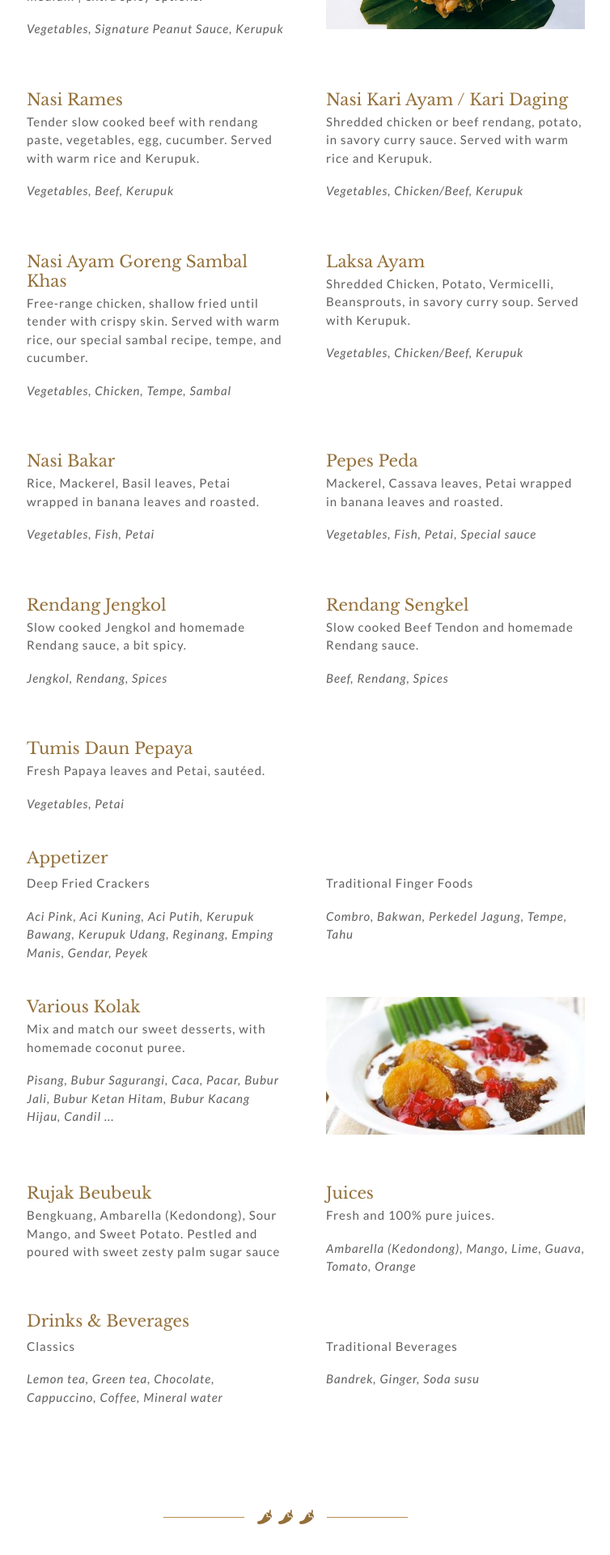
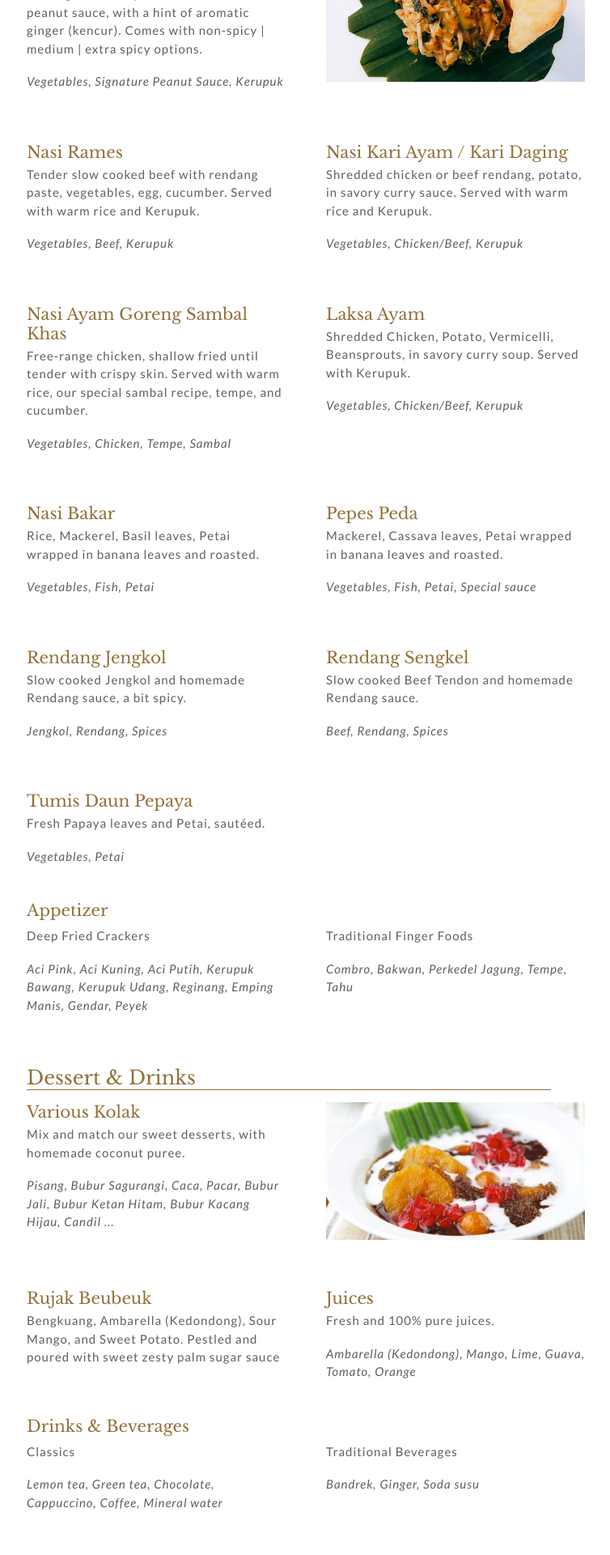
Before and after one commit to isselin28/lotekwebsite, a React (Create React App) app: page / in a window 1280 px wide. Shown: the part 3051-4971 px from the top of the page at 81% size, without its empty margins (287-1041 px from the left). Built offline with nearby package versions, Linux system fonts and the light colour scheme.

Commit message:
add menu type header

```diff
--- a/src/sections/MenuSection.js
+++ b/src/sections/MenuSection.js
@@ -1,5 +1,5 @@
 import React from "react";
-import styled from "styled-components";
+import styled, { css } from "styled-components";
 import { Container } from "../components/Container";
 import { Typography } from "../components/Typography";
 import { Icon } from "../components/Icon";
@@ -21,7 +21,7 @@ const MenuContainer = styled(Container)`
   width: 50%;
 `;
 
-const Column = styled.div`
+const Grid = styled.div`
   display: grid;
   grid-template-columns: 50% 50%;
   padding-bottom: 40px;
@@ -29,12 +29,22 @@ const Column = styled.div`
   row-gap: 60px;
 `;
 
-const ItemName = styled(Typography).attrs({
+const Item = styled(Typography).attrs({
   variant: "title",
 })`
-  font-size: 20px;
+  font-size: ${({ header }) => (header ? "24px" : "20px")};
   font-style: normal;
   align-self: flex-start;
+
+  ${({ header }) =>
+    header &&
+    css`
+      margin-top: 20px;
+      margin-bottom: 15px;
+      border-bottom: 1px solid ${({ theme }) => theme.primary.dark};
+      width: 100%;
+      padding-right: 8px;
+    `}
 `;
 
 const ItemIngredient = styled(Typography).attrs({
@@ -58,7 +68,7 @@ function Divider() {
 
 export function MenuSection() {
   const { menuItems } = menuData.default;
-  const { specialities, drinks } = menuItems;
+  const { specialties, drinks } = menuItems;
   return (
     <Container align="flex-start" justify="center">
       <MenuContainer direction="column" align="center" justify="center">
@@ -66,51 +76,55 @@ export function MenuSection() {
 
         <Typography variant="title">Our Menu</Typography>
 
-        <Column>
+        <Item header>Specialties</Item>
+
+        <Grid>
           <div>
-            <ItemName>{specialities.featured.name}</ItemName>
-            <Typography variant="body">{specialities.featured.body}</Typography>
-            <ItemIngredient>{specialities.featured.ingredients}</ItemIngredient>
+            <Item>{specialties.featured.name}</Item>
+            <Typography variant="body">{specialties.featured.body}</Typography>
+            <ItemIngredient>{specialties.featured.ingredients}</ItemIngredient>
           </div>
           <Image src={foodLotek} width="320" height="170" />
-          {specialities.list.map((item) => (
+          {specialties.list.map((item) => (
             <div>
-              <ItemName>{item.name}</ItemName>
+              <Item>{item.name}</Item>
               <Typography variant="body">{item.body}</Typography>
               <ItemIngredient>{item.ingredients}</ItemIngredient>
             </div>
           ))}
-        </Column>
+        </Grid>
 
-        <ItemName>{specialities.additional.name}</ItemName>
-        <Column>
-          {specialities.additional.body.map((item) => (
+        <Item>{specialties.additional.name}</Item>
+        <Grid>
+          {specialties.additional.body.map((item) => (
             <div>
               <Typography variant="body">{item.name}</Typography>
               <Typography variant="body">{item.submenu}</Typography>
               <ItemIngredient>{item.options}</ItemIngredient>
             </div>
           ))}
-        </Column>
+        </Grid>
 
-        <Column>
+        <Item header>Dessert &amp; Drinks</Item>
+
+        <Grid>
           <div>
-            <ItemName>{drinks.featured.name}</ItemName>
+            <Item>{drinks.featured.name}</Item>
             <Typography variant="body">{drinks.featured.body}</Typography>
             <ItemIngredient>{drinks.featured.ingredients}</ItemIngredient>
           </div>
           <Image src={foodKolakCampur} width="320" height="170" />
           {drinks.list.map((item) => (
             <div>
-              <ItemName>{item.name}</ItemName>
+              <Item>{item.name}</Item>
               <Typography variant="body">{item.body}</Typography>
               <ItemIngredient>{item.ingredients}</ItemIngredient>
             </div>
           ))}
-        </Column>
+        </Grid>
 
-        <ItemName>{drinks.additional.name}</ItemName>
-        <Column>
+        <Item>{drinks.additional.name}</Item>
+        <Grid>
           {drinks.additional.body.map((item) => (
             <div>
               <Typography variant="body">{item.name}</Typography>
@@ -118,7 +132,7 @@ export function MenuSection() {
               <ItemIngredient>{item.options}</ItemIngredient>
             </div>
           ))}
-        </Column>
+        </Grid>
 
         <Divider />
       </MenuContainer>
--- a/src/sections/menu.json
+++ b/src/sections/menu.json
@@ -1,6 +1,6 @@
 {
   "menuItems": {
-    "specialities": {
+    "specialties": {
       "featured": {
         "name": "Lotek",
         "body": "Our specialities since 1953. Beansprouts, Cabbage, Water Spinach, blended with peanut sauce, with a hint of aromatic ginger (kencur). Comes with non-spicy | medium | extra spicy options.",
```
